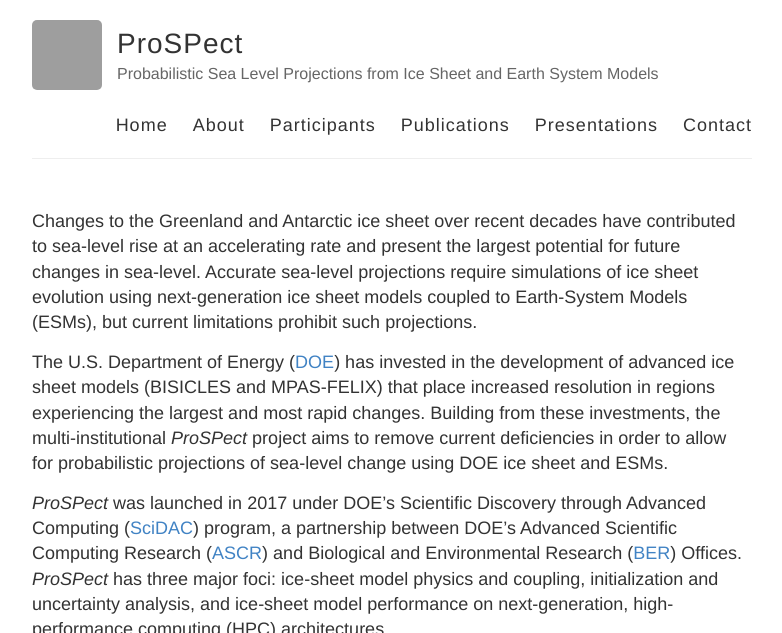
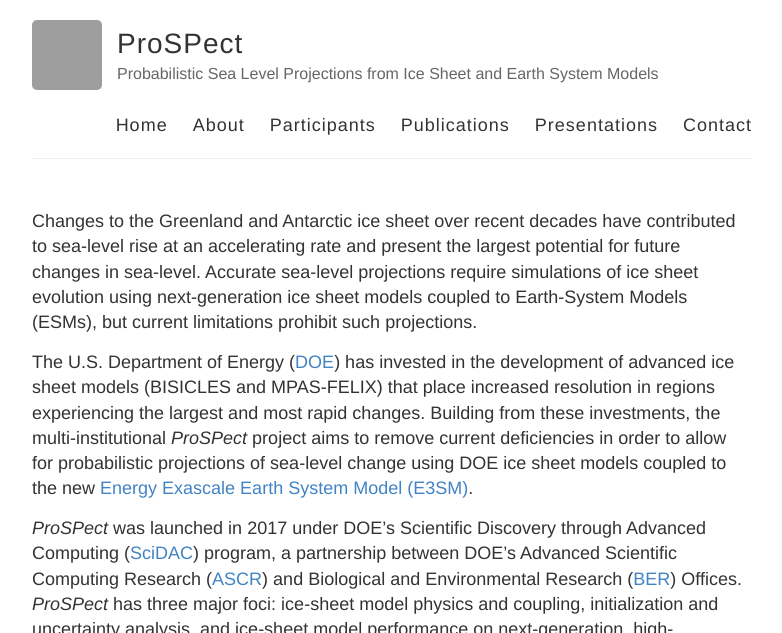
Before and after one commit to SLE-E3SM/SLE-E3SM.github.io, a Jekyll site: the page built from index.md, in a window 1280 px wide and 900 px high, cut to the strip 0-633 px from the top of the window. Shown: the whole strip, without its empty margins (248-1030 px from the left). Built offline with Jekyll 4.4.1, drawn with Linux system fonts in a browser that asks for light colours; grey boxes are pictures that could not be loaded.

Commit message:
Update index.md

```diff
--- a/index.md
+++ b/index.md
@@ -4,7 +4,7 @@ layout: default
 
 Changes to the Greenland and Antarctic ice sheet over recent decades have contributed to sea-level rise at an accelerating rate and present the largest potential for future changes in sea-level. Accurate sea-level projections require simulations of ice sheet evolution using next-generation ice sheet models coupled to Earth-System Models (ESMs), but current limitations prohibit such projections.
 
-The U.S. Department of Energy ([DOE](https://energy.gov/)) has invested in the development of advanced ice sheet models (BISICLES and MPAS-FELIX) that place increased resolution in regions experiencing the largest and most rapid changes. Building from these investments, the multi-institutional  *ProSPect* project aims to remove current deficiencies in order to allow for probabilistic projections of sea-level change using DOE ice sheet and ESMs.
+The U.S. Department of Energy ([DOE](https://energy.gov/)) has invested in the development of advanced ice sheet models (BISICLES and MPAS-FELIX) that place increased resolution in regions experiencing the largest and most rapid changes. Building from these investments, the multi-institutional  *ProSPect* project aims to remove current deficiencies in order to allow for probabilistic projections of sea-level change using DOE ice sheet models coupled to the new [Energy Exascale Earth System Model (E3SM)](https://climatemodeling.science.energy.gov/projects/energy-exascale-earth-system-model).
 
 *ProSPect* was launched in 2017 under DOE’s Scientific Discovery through Advanced Computing ([SciDAC](http://www.scidac.gov/)) program, a partnership between DOE’s Advanced Scientific Computing Research ([ASCR](https://science.energy.gov/ascr/)) and Biological and Environmental Research ([BER](https://science.energy.gov/ber/)) Offices. *ProSPect* has three major foci: ice-sheet model physics and coupling, initialization and uncertainty analysis, and ice-sheet model performance on next-generation, high-performance computing (HPC) architectures.
 
```
